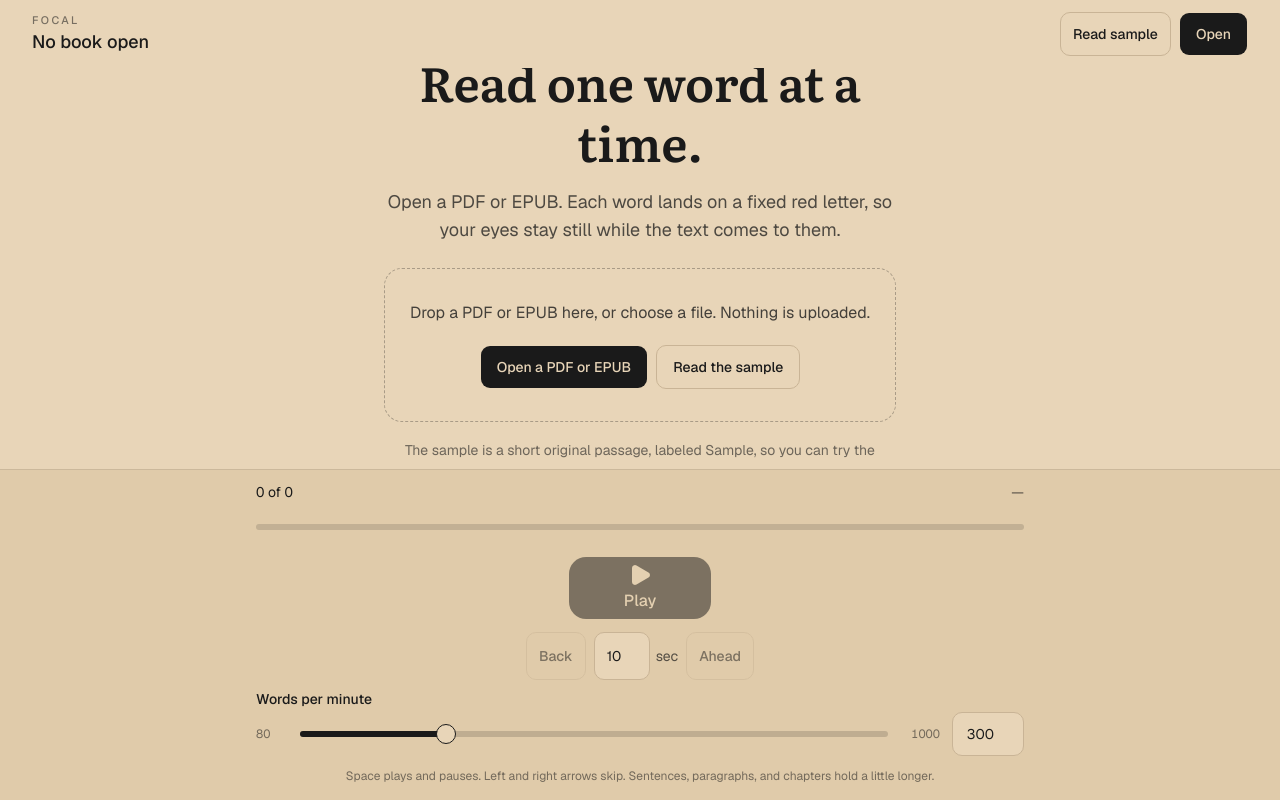
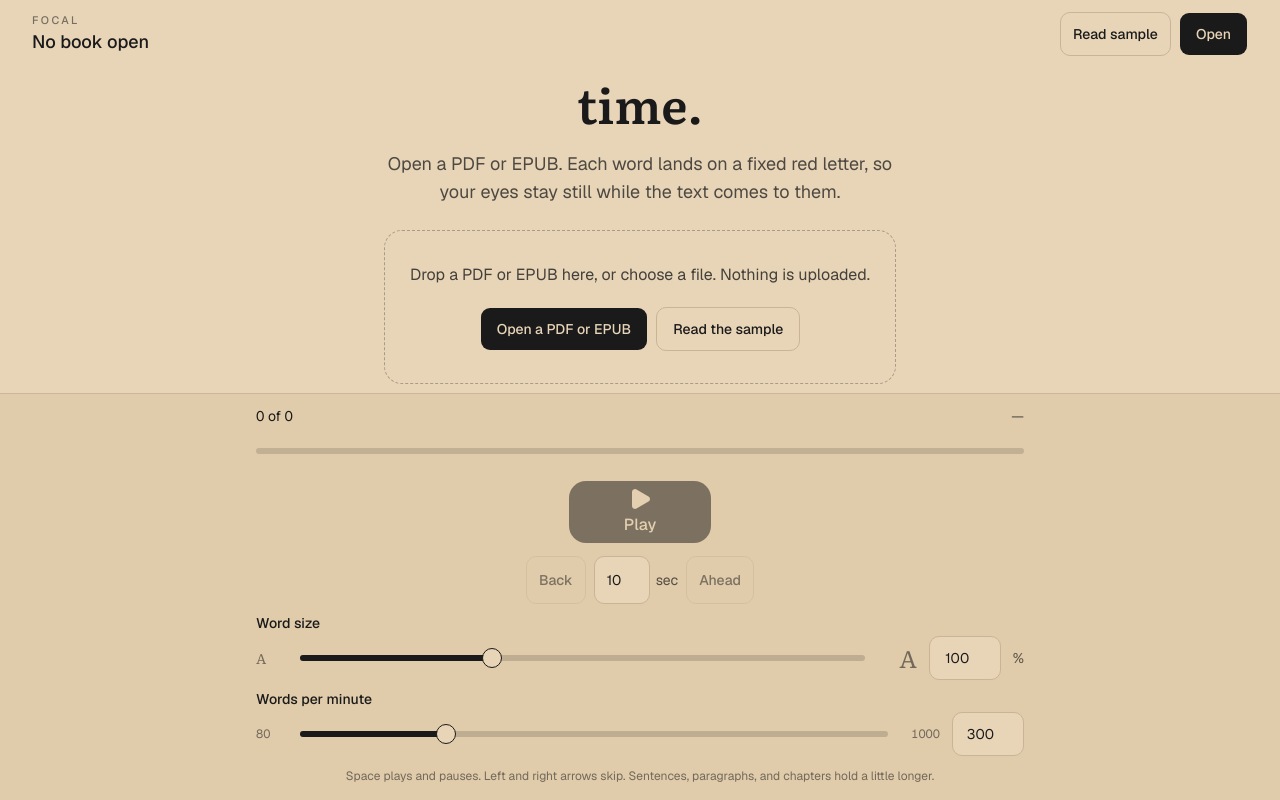
Before and after one commit to jtsanders/focal-reader, a Next.js app: page / in a window 1280 px wide. Built offline with nearby package versions, Linux system fonts and the light colour scheme.

Commit message:
Let the reader change the size of each word.
A Word size control scales the reading word from 70% to 160% and remembers the choice. Long words still shrink to stay on the screen.

Co-authored-by: jtsanders <jtsanders@gmail.com>

```diff
--- a/src/components/reader-app.tsx
+++ b/src/components/reader-app.tsx
@@ -13,11 +13,18 @@ import { ExtractError } from "@/lib/extract-error";
 import { openBookFile } from "@/lib/open-file";
 import { splitPivot } from "@/lib/pivot";
 import { SAMPLE_NAME, SAMPLE_TEXT } from "@/lib/sample";
-import { updateSkipSeconds, updateWpm, useReaderSettings } from "@/lib/settings";
+import {
+  updateSkipSeconds,
+  updateWordSize,
+  updateWpm,
+  useReaderSettings,
+} from "@/lib/settings";
 import { tokenize } from "@/lib/tokenize";
 import {
   SKIP_MAX,
   SKIP_MIN,
+  WORD_SIZE_MAX,
+  WORD_SIZE_MIN,
   WPM_MAX,
   WPM_MIN,
   clamp,
@@ -256,6 +263,7 @@ export function ReaderApp() {
           session={session}
           targetWpm={settings.wpm}
           skipSeconds={settings.skipSeconds}
+          wordSize={settings.wordSize}
           restartRef={restartRef}
         />
       ) : (
@@ -263,6 +271,7 @@ export function ReaderApp() {
           phase={phase}
           targetWpm={settings.wpm}
           skipSeconds={settings.skipSeconds}
+          wordSize={settings.wordSize}
           onOpen={() => fileRef.current?.click()}
           onSample={openSample}
         />
@@ -283,11 +292,13 @@ function ActiveSession({
   session,
   targetWpm,
   skipSeconds,
+  wordSize,
   restartRef,
 }: {
   session: ReaderSession;
   targetWpm: number;
   skipSeconds: number;
+  wordSize: number;
   restartRef: RefObject<(() => void) | null>;
 }) {
   const engine = useRsvp(session, targetWpm, skipSeconds);
@@ -382,7 +393,7 @@ function ActiveSession({
       <main className="flex min-h-0 flex-1 flex-col items-center justify-center overflow-y-auto px-4 sm:px-8">
         {token ? (
           <div className="flex w-full max-w-5xl flex-col items-center">
-            <WordStage token={token} />
+            <WordStage token={token} size={wordSize} />
             <p className="mt-8 h-6 text-center text-sm tabular-nums text-[#1a1a1a]/60">
               {pace}
             </p>
@@ -398,6 +409,7 @@ function ActiveSession({
         wordsLeft={wordsLeft}
         targetWpm={targetWpm}
         skipSeconds={skipSeconds}
+        wordSize={wordSize}
         onToggle={engine.toggle}
         onSkip={engine.skip}
         onSeek={engine.seek}
@@ -410,12 +422,14 @@ function IdleStage({
   phase,
   targetWpm,
   skipSeconds,
+  wordSize,
   onOpen,
   onSample,
 }: {
   phase: Phase;
   targetWpm: number;
   skipSeconds: number;
+  wordSize: number;
   onOpen: () => void;
   onSample: () => void;
 }) {
@@ -456,6 +470,7 @@ function IdleStage({
         wordsLeft={0}
         targetWpm={targetWpm}
         skipSeconds={skipSeconds}
+        wordSize={wordSize}
         onToggle={() => undefined}
         onSkip={() => undefined}
         onSeek={() => undefined}
@@ -472,6 +487,7 @@ function Controls({
   wordsLeft,
   targetWpm,
   skipSeconds,
+  wordSize,
   onToggle,
   onSkip,
   onSeek,
@@ -483,6 +499,7 @@ function Controls({
   wordsLeft: number;
   targetWpm: number;
   skipSeconds: number;
+  wordSize: number;
   onToggle: () => void;
   onSkip: (direction: -1 | 1) => void;
   onSeek: (index: number) => void;
@@ -560,6 +577,35 @@ function Controls({
             >
               Ahead
             </Button>
+          </div>
+        </div>
+
+        <div className="flex flex-col gap-1.5">
+          <Label htmlFor="word-size">Word size</Label>
+          <div className="flex items-center gap-3">
+            <span className="w-8 font-reading text-sm text-[#1a1a1a]/55">A</span>
+            <Slider
+              aria-label="Word size"
+              min={WORD_SIZE_MIN}
+              max={WORD_SIZE_MAX}
+              step={1}
+              value={[wordSize]}
+              onValueChange={(value) => updateWordSize(sliderValue(value))}
+              className="flex-1"
+            />
+            <span className="w-10 text-right font-reading text-2xl leading-none text-[#1a1a1a]/55">
+              A
+            </span>
+            <NumberField
+              id="word-size"
+              label="Word size percent"
+              value={wordSize}
+              min={WORD_SIZE_MIN}
+              max={WORD_SIZE_MAX}
+              onCommit={updateWordSize}
+              className="h-11 w-[4.5rem] bg-[#e8d5b8] text-center"
+            />
+            <span className="text-sm text-[#1a1a1a]/70">%</span>
           </div>
         </div>
 
--- a/src/components/word-stage.tsx
+++ b/src/components/word-stage.tsx
@@ -6,9 +6,10 @@ import { splitPivot } from "@/lib/pivot";
 
 type WordStageProps = {
   token: string;
+  size: number;
 };
 
-export function WordStage({ token }: WordStageProps) {
+export function WordStage({ token, size }: WordStageProps) {
   const stageRef = useRef<HTMLDivElement>(null);
   const wordRef = useRef<HTMLDivElement>(null);
   const { before, pivot, after } = splitPivot(token);
@@ -48,12 +49,14 @@ export function WordStage({ token }: WordStageProps) {
     const fonts = document.fonts;
     fonts?.ready.then(fit).catch(() => undefined);
     return () => observer.disconnect();
-  }, [after, before, pivot, token]);
+  }, [after, before, pivot, size, token]);
 
   return (
     <div
       ref={stageRef}
-      className="relative w-full select-none text-[clamp(2.75rem,9vw,6.5rem)] leading-none"
+      data-word-size={size}
+      className="relative w-full select-none leading-none"
+      style={{ fontSize: `calc(${size / 100} * clamp(2.75rem, 9vw, 6.5rem))` }}
     >
       <div aria-hidden className="pointer-events-none absolute inset-x-0 top-1/2">
         <span className="absolute bottom-full left-1/2 mb-[0.18em] h-[0.16em] w-px -translate-x-1/2 bg-[#1a1a1a]/30" />
--- a/src/lib/settings.ts
+++ b/src/lib/settings.ts
@@ -2,11 +2,21 @@
 
 import { useSyncExternalStore } from "react";
 
-import { loadSkipSeconds, loadWpm, saveSkipSeconds, saveWpm } from "@/lib/storage";
+import {
+  loadSkipSeconds,
+  loadWordSize,
+  loadWpm,
+  saveSkipSeconds,
+  saveWordSize,
+  saveWpm,
+} from "@/lib/storage";
 import {
   SKIP_DEFAULT,
   SKIP_MAX,
   SKIP_MIN,
+  WORD_SIZE_DEFAULT,
+  WORD_SIZE_MAX,
+  WORD_SIZE_MIN,
   WPM_DEFAULT,
   WPM_MAX,
   WPM_MIN,
@@ -16,11 +26,13 @@ import {
 export type ReaderSettings = {
   wpm: number;
   skipSeconds: number;
+  wordSize: number;
 };
 
 const serverSettings: ReaderSettings = {
   wpm: WPM_DEFAULT,
   skipSeconds: SKIP_DEFAULT,
+  wordSize: WORD_SIZE_DEFAULT,
 };
 
 let current: ReaderSettings = serverSettings;
@@ -33,10 +45,12 @@ function ensureHydrated(): void {
   const loaded = {
     wpm: loadWpm(),
     skipSeconds: loadSkipSeconds(),
+    wordSize: loadWordSize(),
   };
   current =
     loaded.wpm === serverSettings.wpm &&
-    loaded.skipSeconds === serverSettings.skipSeconds
+    loaded.skipSeconds === serverSettings.skipSeconds &&
+    loaded.wordSize === serverSettings.wordSize
       ? serverSettings
       : loaded;
 }
@@ -80,3 +94,12 @@ export function updateSkipSeconds(seconds: number): void {
   saveSkipSeconds(next);
   emit();
 }
+
+export function updateWordSize(size: number): void {
+  ensureHydrated();
+  const next = clamp(Math.round(size), WORD_SIZE_MIN, WORD_SIZE_MAX);
+  if (next === current.wordSize) return;
+  current = { ...current, wordSize: next };
+  saveWordSize(next);
+  emit();
+}
--- a/src/lib/storage.ts
+++ b/src/lib/storage.ts
@@ -2,6 +2,9 @@ import {
   SKIP_DEFAULT,
   SKIP_MAX,
   SKIP_MIN,
+  WORD_SIZE_DEFAULT,
+  WORD_SIZE_MAX,
+  WORD_SIZE_MIN,
   WPM_DEFAULT,
   WPM_MAX,
   WPM_MIN,
@@ -10,6 +13,7 @@ import {
 
 const WPM_KEY = "focal:wpm";
 const SKIP_KEY = "focal:skip-seconds";
+const WORD_SIZE_KEY = "focal:word-size";
 
 function positionKey(fileName: string): string {
   return `focal:pos:${fileName}`;
@@ -54,6 +58,16 @@ export function saveSkipSeconds(seconds: number): void {
   writeNumber(SKIP_KEY, clamp(Math.round(seconds), SKIP_MIN, SKIP_MAX));
 }
 
+export function loadWordSize(): number {
+  const stored = readNumber(WORD_SIZE_KEY);
+  if (stored == null) return WORD_SIZE_DEFAULT;
+  return clamp(Math.round(stored), WORD_SIZE_MIN, WORD_SIZE_MAX);
+}
+
+export function saveWordSize(size: number): void {
+  writeNumber(WORD_SIZE_KEY, clamp(Math.round(size), WORD_SIZE_MIN, WORD_SIZE_MAX));
+}
+
 export function loadPosition(fileName: string): number {
   const stored = readNumber(positionKey(fileName));
   if (stored == null || stored < 0) return 0;
--- a/src/lib/timing.ts
+++ b/src/lib/timing.ts
@@ -4,6 +4,10 @@ export const WPM_DEFAULT = 300;
 export const SKIP_MIN = 1;
 export const SKIP_MAX = 60;
 export const SKIP_DEFAULT = 10;
+/** Word size as a percent of the usual on-screen size. */
+export const WORD_SIZE_MIN = 70;
+export const WORD_SIZE_MAX = 160;
+export const WORD_SIZE_DEFAULT = 100;
 export const RAMP_MS = 3000;
 
 /**
```
Also changed, not shown: 1 other file (tests, documents, lock files or other folders).
